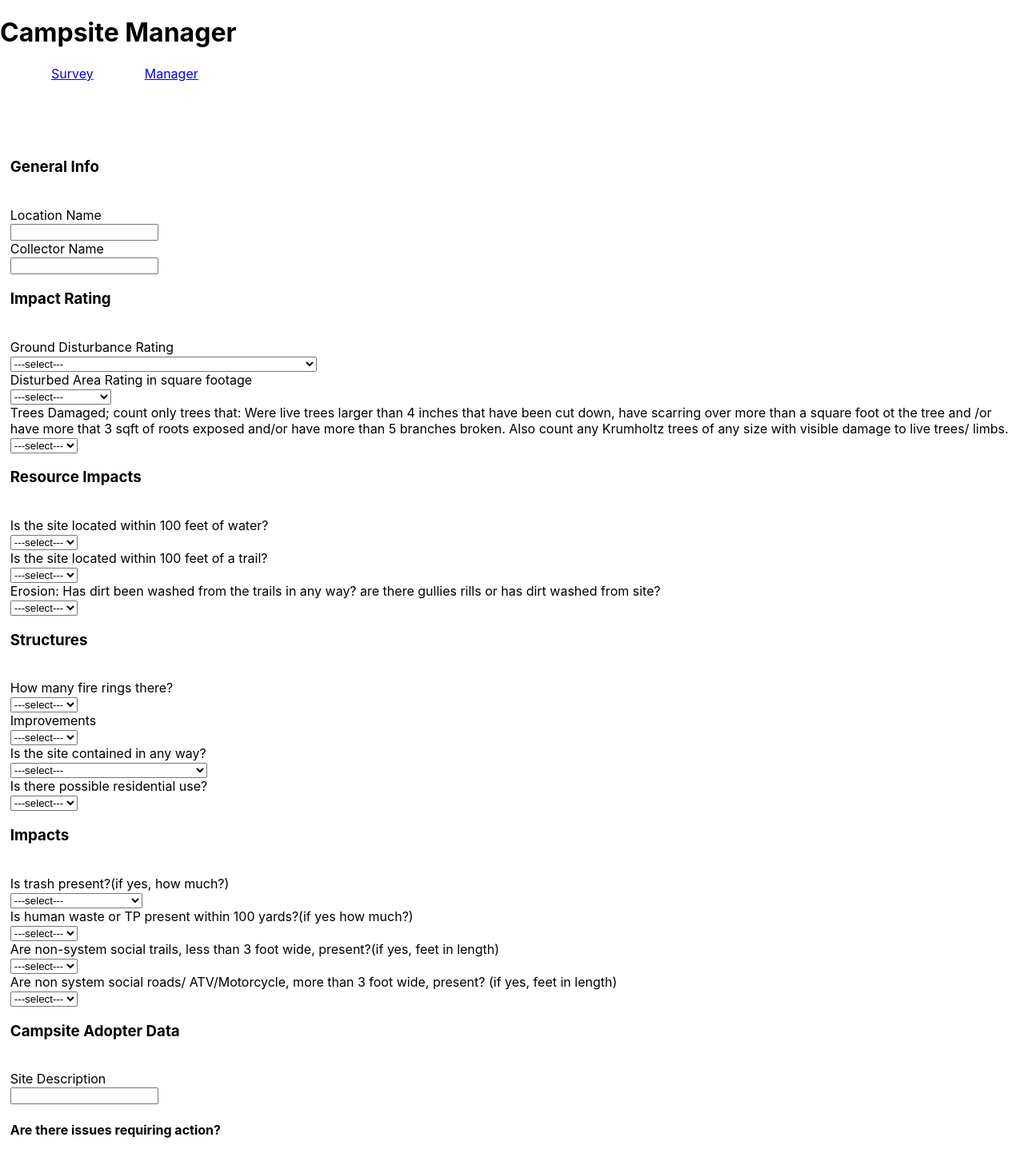
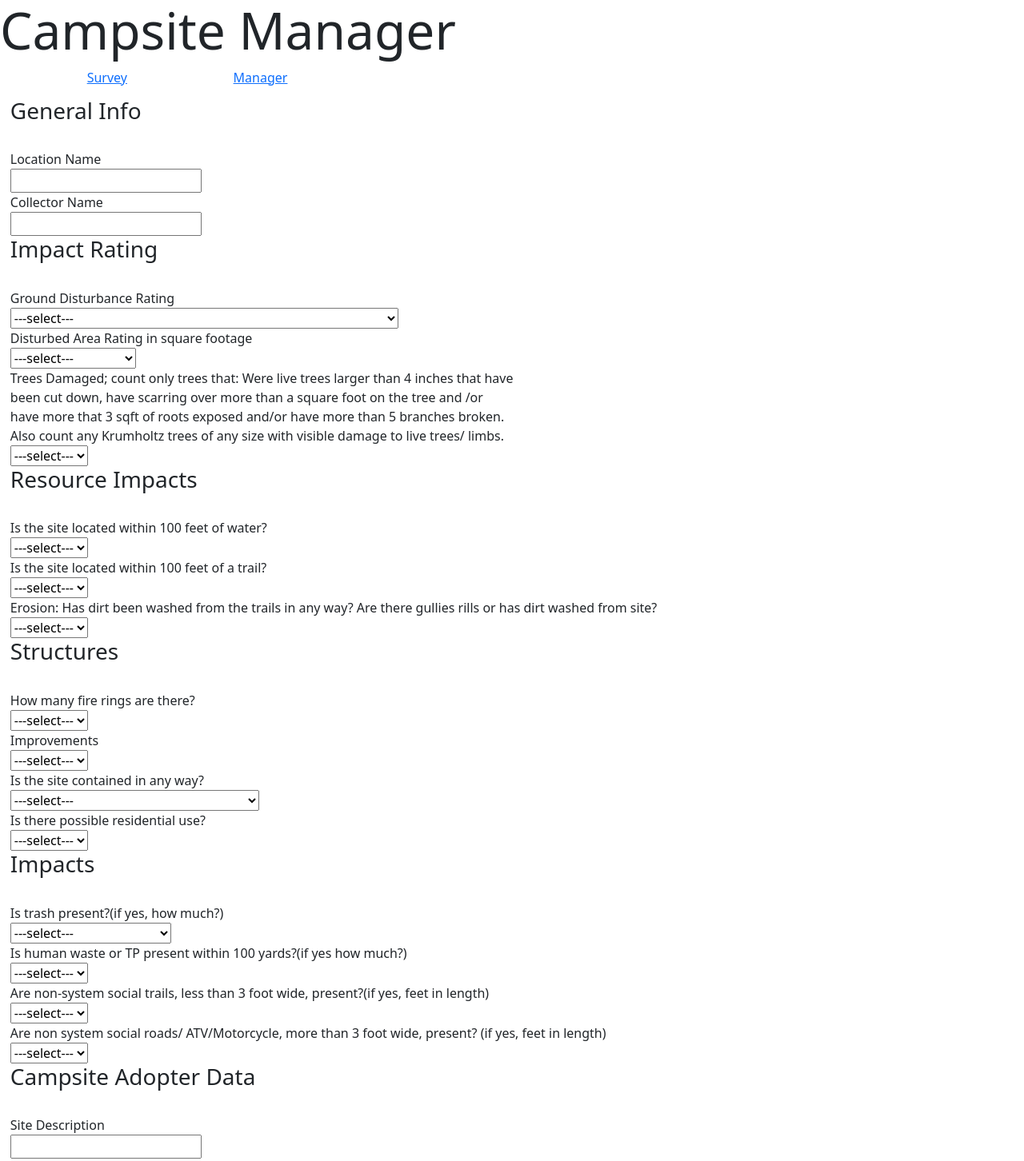
Before and after one commit to Dustnclay/Campsite-Manager, a React (Create React App) app: page /survey in a window 1280 px wide. Shown: the top 1452 px of the page at 80% size. Built offline with nearby package versions, Linux system fonts and the light colour scheme.

Commit message:
simple styling added

```diff
--- a/src/App.js
+++ b/src/App.js
@@ -17,7 +17,7 @@ function App() {
       <Survey/>
     </Route >
     <Route path="/manager">
-      <Manager/>
+      <Manager style={{Color:'red'}}/>
     </Route>
   </Switch>
 </Router>
--- a/src/components/Header.js
+++ b/src/components/Header.js
@@ -1,21 +1,30 @@
 import React from 'react'
+import {Jumbotron, Col, Row} from 'reactstrap'
 import {Link} from 'react-router-dom'
 
 
 function Header () {
     return(
-        <div style={{paddingBottom:'5%'}}>
-            <h1>
-                Campsite Manager
-            </h1>
+        <div>
+            <Jumbotron >
+                    <h1  className="display-3">Campsite Manager</h1>
 
-            <Link to="/survey" style={{marginLeft:'5%'}}>
-                Survey
-            </Link>
+                <Row>
+                    <Col sm={{ size: 'auto', offset: 1 }}>
+                        <Link to="/survey">
+                            Survey
+                        </Link>
+                    </Col>
+                    <Col sm={{ size: 'auto', offset: 1 }}>
+                        <Link to="/manager" >
+                            Manager
+                        </Link>
+                    </Col>
+                </Row>
+            </Jumbotron>
 
-            <Link to="/manager"style={{marginLeft:'5%'}}>
-                Manager
-            </Link>
+
+
 
         </div>
     )
--- a/src/components/Manager.js
+++ b/src/components/Manager.js
@@ -1,5 +1,6 @@
 import React, {useEffect} from 'react'
 import {Link,Route} from 'react-router-dom'
+import {Spinner} from 'reactstrap'
 import SitePage from "./SitePage"
 import{connect} from 'react-redux'
 import {getSite,getNo} from '../actions'
@@ -15,6 +16,7 @@ function Manager(props) {
         return(
             <div>
                 <span>Reviewed sites:</span>
+                {props.isFetching && <Spinner size="sm" color="secondary" />}
              {props.siteArr.map(item => {
                 return(
                    <Link onClick={() => props.getNo(`${item}`,props.siteArr,props.currentSite)} key={item} to={ "/manager/"+ item}> {item} </Link>
@@ -29,7 +31,7 @@ function Manager(props) {
 
 
 const mapStateToProps = state => ({
-
+    isFetching: state.isFetching,
     currentSite: state.currentSite,
     siteArr: state.siteArr
   })
--- a/src/components/SitePage.js
+++ b/src/components/SitePage.js
@@ -14,8 +14,8 @@ function SitePage(props) {
 
     return(
         <>
-              {props.currentSite && <h3>current site {props.currentSite}</h3>}
-              <p>Has ithe site been contained?</p>
+              {props.currentSite && <h3>Current site: {props.currentSite}</h3>}
+              <p>Has the site been contained?</p>
               <Chart form={props.allState.contained}/>
               <p>Is there possible residential use?</p>
               <Chart form={props.allState.residential}/>
@@ -39,7 +39,7 @@ function SitePage(props) {
               <Chart form={props.allState.socialTrail}/>
               <p>If a social road is present, how long in square foot is it?</p>
               <Chart form={props.allState.socialRoad}/>
-              <p>How much trash is present, in gallons or trashbags, or a truckload?</p>
+              <p>How much trash is present, in gallons, trashbags, or a truckload?</p>
               <Chart  form={props.allState.trash}/>
               <p>How many fire rings are present?</p>
               <Chart  form={props.allState.fireRings}/>
--- a/src/components/Survey.js
+++ b/src/components/Survey.js
@@ -89,22 +89,21 @@ function Survey() {
     const formSchema = yup.object().shape({
         location:yup.string().required("location required"),
         collector:yup.string().required("name required"),
-        // survey:yup.mixed().oneOf(["re-survey","newSurvey"], 'survey question required'),
-        // groundDisturbance:yup.mixed().oneOf(["site has recovered","vegetation is flattened but not permanently damaged","vegetation is worn away around fire place or center of activity","bare soil is exposed on most of site",], 'disturbance question required'),
-        // disturbedArea:yup.mixed().oneOf(["1-5 sqft","5-10 sqft","10-25 sqft","25-50 sqft","more than 50 sqft"], "disturbed area question required"),
-        // treesDamaged:yup.number().required('trees damaged question required'),
-        // nearWater:yup.mixed().oneOf(["yes","no"],"You must choose to proceed"),
-        // nearTrail:yup.mixed().oneOf(["yes","no"],"You must choose to proceed"),
-        // erosion:yup.mixed().oneOf(["yes","no"],"You must choose to proceed"),
-        // fireRings:yup.number().required('fire rings question required'),
-        // improvements:yup.mixed().oneOf(["yes","no"],"You must choose to proceed"),
-        // contained:yup.mixed().oneOf(["no","naturally contained by rocks/trees etc.","naturally contained by rocks/trees etc."],"You must choose to proceed"),
-        // residential:yup.mixed().oneOf(["yes","no"],"You must choose to proceed"),
-        // trash:yup.mixed().oneOf(["no","<1 Gal","1 to 5 Gals","1-2 Large Trash Bags","> 2 Trash Bags","truck load"],"You must choose to proceed"),
-        // humanWaste:yup.mixed().oneOf(["no","1","2-5","more than 5"],'input required'),
-        // socialTrail:yup.number().required('input required'),
-        // socialRoad:yup.number().required('input required'),
-        // date:yup.date().required('date required')
+        groundDisturbance:yup.mixed().oneOf(["Recovered","Flat","Worn","Bare"], 'disturbance question required'),
+        disturbedArea:yup.mixed().oneOf(["1-5","5-10","10-25","25-50","+50"], "disturbed area question required"),
+        treesDamaged:yup.mixed().oneOf(["0","1-2","3-5","5-10","10+"],'input required'),
+        nearWater:yup.mixed().oneOf(["Yes","No"],"You must choose to proceed"),
+        nearTrail:yup.mixed().oneOf(["Yes","No"],"You must choose to proceed"),
+        erosion:yup.mixed().oneOf(["Yes","No"],"You must choose to proceed"),
+        fireRings:yup.mixed().oneOf(["0","1","2","3","+4"]),
+        improvements:yup.mixed().oneOf(["Yes","No"],"You must choose to proceed"),
+        contained:yup.mixed().oneOf(["No","Natural","Engineered"],"You must choose to proceed"),
+        residential:yup.mixed().oneOf(["Yes","No"],"You must choose to proceed"),
+        trash:yup.mixed().oneOf(["No","<1G","1-3G","1-2TB",">2TB","TruckLoad"],"You must choose to proceed"),
+        humanWaste:yup.mixed().oneOf(["No","1","2-5","5+"],'input required'),
+        socialTrail:yup.mixed().oneOf(["0-10","10-25","25-100","100+"],'input required'),
+        socialRoad:yup.mixed().oneOf(["0-10","10-25","25-100","100+"],'input required'),
+        date:yup.date().required('date required')
     })
 
     const submitButton = (event)=>{
@@ -151,8 +150,10 @@ console.log('answers:', answers)
                 <option value="+50">more than 50 sqft</option>
             </select><br/>
 
-            <label>Trees Damaged; count only trees that: Were live trees larger than 4 inches that have been cut down, have scarring over more than a square foot ot the tree and /or
-                 have more that 3 sqft of roots exposed and/or have more than 5 branches broken. Also count any Krumholtz trees of any size with visible damage to live trees/ limbs.</label><br/>
+            <label>Trees Damaged; count only trees that: Were live trees larger than 4 inches that have <br/>
+                 been cut down, have scarring over more than a square foot on the tree and /or<br/>
+                have more that 3 sqft of roots exposed and/or have more than 5 branches broken.<br/>
+                Also count any Krumholtz trees of any size with visible damage to live trees/ limbs.</label><br/>
             <select  name="treesDamaged" onChange={eventHandler}>
                 <option value="choose">---select---</option>
                 <option value="0">0</option>
@@ -177,7 +178,7 @@ console.log('answers:', answers)
                 <option value="No">No</option>
             </select><br/>
 
-            <label>Erosion: Has dirt been washed from the trails in any way? are there gullies rills or has dirt washed from site?</label><br/>
+            <label>Erosion: Has dirt been washed from the trails in any way? Are there gullies rills or has dirt washed from site?</label><br/>
             <select  name="erosion" onChange={eventHandler}>
                 <option value="choose">---select---</option>
                 <option value="Yes">Yes</option>
@@ -185,7 +186,7 @@ console.log('answers:', answers)
             </select><br/>
 
             <h3>Structures</h3><br/>
-            <label>How many fire rings there?</label><br/>
+            <label>How many fire rings are there?</label><br/>
             <select  name="fireRings" onChange={eventHandler}>
                 <option value="choose">---select---</option>
                 <option value="0">0</option>
@@ -194,7 +195,6 @@ console.log('answers:', answers)
                 <option value="3">3</option>
                 <option value="+4">+4</option>
             </select><br/>
-
 
             <label>Improvements</label><br/>
             <select  name="improvements" onChange={eventHandler}>
@@ -207,8 +207,8 @@ console.log('answers:', answers)
             <select  name="contained" onChange={eventHandler}>
                 <option value="choose">---select---</option>
                 <option value="No">No</option>
-                <option value="Engineered">engineered fencing/boulders</option>
-                <option value="Natural">naturally contained by rocks/trees etc.</option>
+                <option value="Engineered">Engineered fencing/boulders</option>
+                <option value="Natural">Naturally contained by rocks/trees etc.</option>
             </select><br/>
 
             <label>Is there possible residential use?</label><br/>
@@ -291,7 +291,7 @@ console.log('answers:', answers)
             <label>Notes</label><br/>
             <input name='notes' placeholder='notes' onChange={eventHandler}></input><br/>
 
-            <Button disabled={buttonDisabled} color='warning'>Submit</Button>
+            <Button color="success" disabled={buttonDisabled} color='warning'>Submit</Button>
 
         </Form>
     )
--- a/src/index.js
+++ b/src/index.js
@@ -7,6 +7,7 @@ import {applyMiddleware, createStore} from "redux";
 import {Provider} from 'react-redux';
 import thunk from "redux-thunk";
 import {rootReducer} from './reducers/rootReducer'
+import 'bootstrap/dist/css/bootstrap.min.css';
 
 const store = createStore(
   rootReducer,
```
